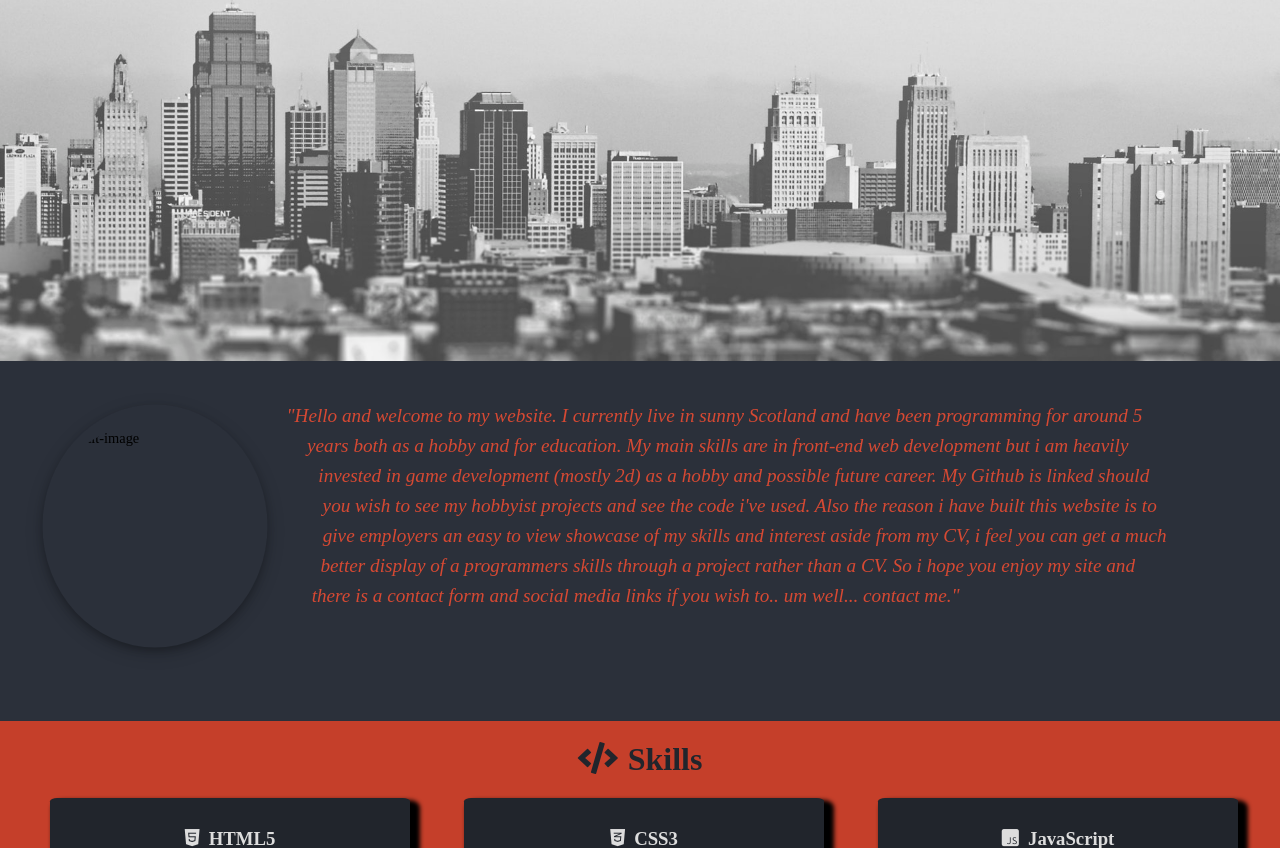
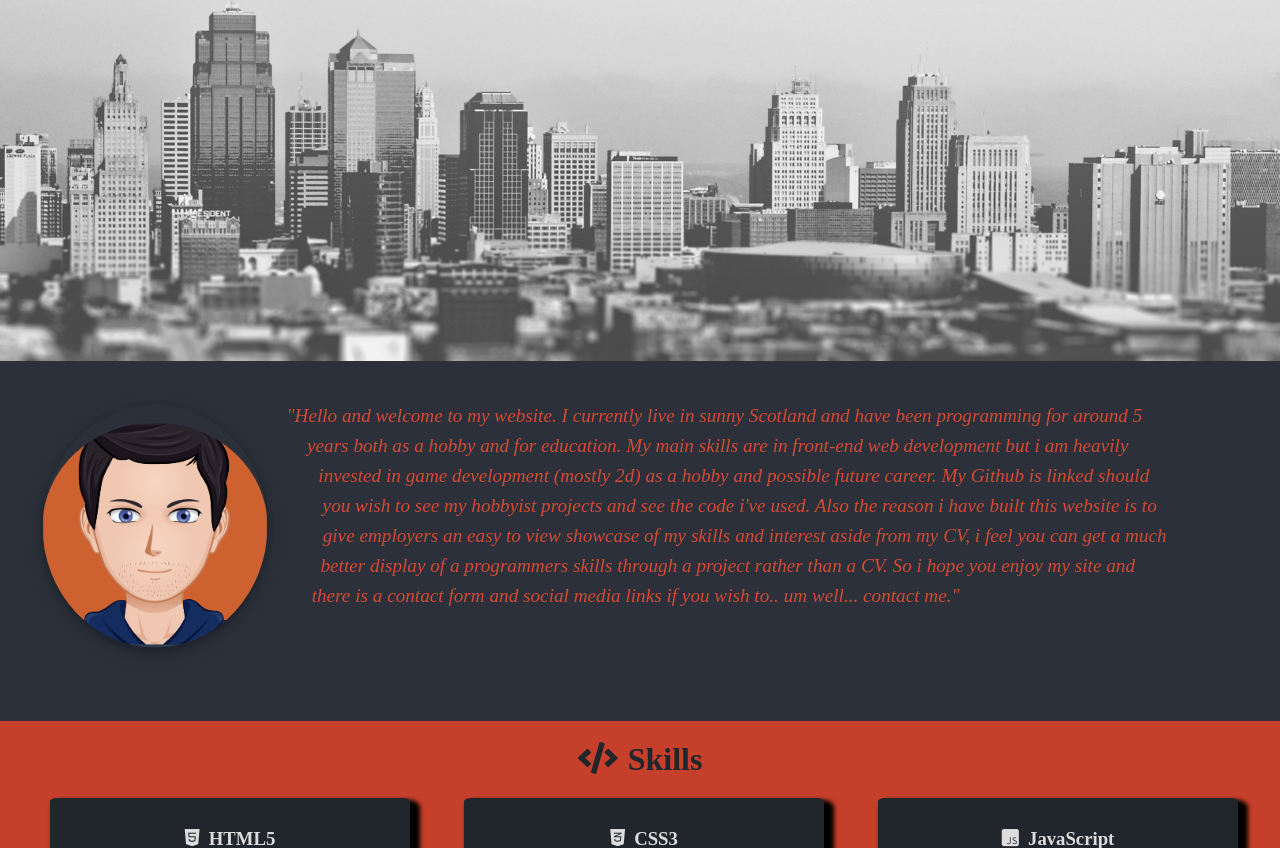
Before and after one commit to gameztro100/portfolio-siteV2, a plain HTML site: page index.html in a window 1280 px wide. Shown: the part 389-1237 px from the top of the page. Drawn offline with Linux system fonts and the light colour scheme.

Commit message:
Update index.html
changed the portrait image for aboutme section

```diff
--- a/index.html
+++ b/index.html
@@ -67,7 +67,7 @@
 
     <section id="aboutMe">
 
-        <img src="" width="250px" height="250px " alt="portrait-image ">
+        <img src="animatedPortrait.png" width="250px" height="250px " alt="portrait-image ">
         <p>"Hello and welcome to my website. I currently live in sunny Scotland and have been programming for around 5
             years both as a hobby and for education. My main skills are in front-end web development but i am heavily invested
             in game development (mostly 2d) as a hobby and possible future career. My Github is linked should you wish to see
```
